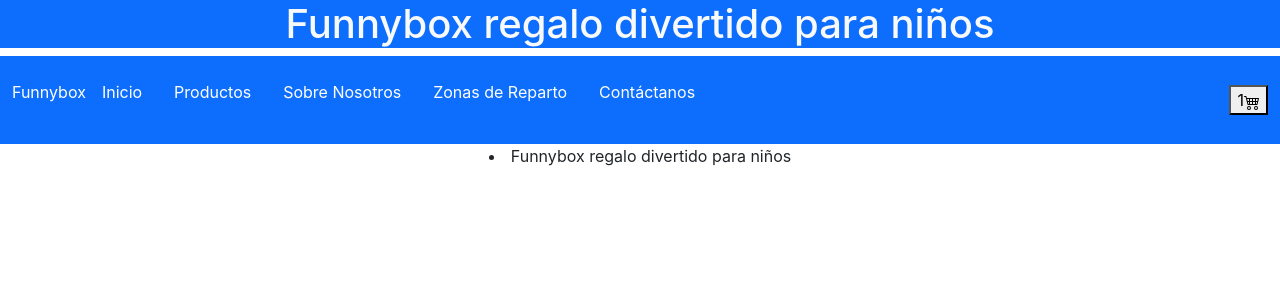
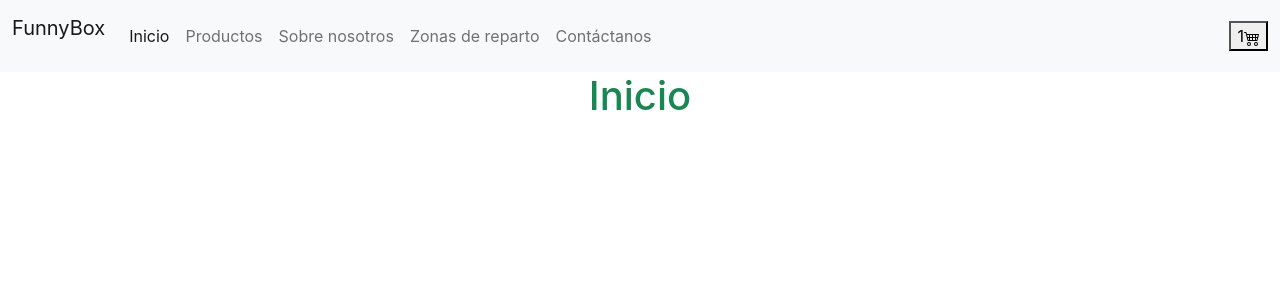
Before and after one commit to Jigeroar87/NODEJS, a React (Create React App) app: page / in a window 1280 px wide. Shown: the top 300 px of the page. Built offline with nearby package versions, Linux system fonts and the light colour scheme.

Commit message:
Avance 2dodesafio

```diff
--- a/src/App.js
+++ b/src/App.js
@@ -1,14 +1,11 @@
 import './App.css';
-import ItemListContainer from './Components/ItemListContainer/ItemListContainer';
-import Navbar from './Components/Navbar/Navbar';
+import Rutas from './Routes/Rutas';
 
 function App() {
 
   return (
     <div className="App">
-      <h1 className='text-light bg-primary'>Funnybox regalo divertido para niños</h1>
-      <Navbar items={['Inicio','Productos','Sobre Nosotros','Zonas de Reparto','Contáctanos']} NavbarLogoCss={'white'} NavbarLogo={'Funnybox'} />
-      <ItemListContainer greeting='Funnybox regalo divertido para niños'/>
+      <Rutas/>
     </div>
 
 );
--- a/src/Components/Navbar/Navbar.js
+++ b/src/Components/Navbar/Navbar.js
@@ -1,36 +1,33 @@
 import React from 'react'
-import NavbarItem from './NavbarItem'
 import './Navbar.css'
 import CartWidget from './CartWidget'
+import {NavLink} from 'react-router-dom'
 
 const Navbar = (props) => {
-console.log("🚀 ~ file: Navbar.js:5 ~ Navbar ~ props:", props)
- //const NavbarLogo= "CODER HOUSE"
-
- return (
-    <nav className= {
-          props.className || "navbar navbar-expand-lg navbar-dark bg-primary"
-          }
-    >
+  const {navbar_items} = props
+return (
+  <nav className="navbar navbar-expand-lg navbar-light bg-light">
   <div className="container-fluid">
-    <p className= { props.NavbarLogoCss || "navbar-brand"} >
-      {props.NavbarLogo}
-    </p>
+    <p className="navbar-brand" href="#">FunnyBox</p>
     <button className="navbar-toggler" type="button" data-bs-toggle="collapse" data-bs-target="#navbarNav" aria-controls="navbarNav" aria-expanded="false" aria-label="Toggle navigation">
       <span className="navbar-toggler-icon"></span>
     </button>
     <div className="collapse navbar-collapse" id="navbarNav">
       <ul className="navbar-nav">
-          {props.items?.map((texto,index)=> (
-              <NavbarItem key={index} texto={texto}/>
-          ))}
-
+          {
+              navbar_items.map(({path,name},index) => (
+                  <li key={index} className="nav-item">
+                      <NavLink className={'nav-link'} to={path}>{name}</NavLink>
+                  </li>
+              ))
+          }
       </ul>
     </div>
     <CartWidget/>
   </div>
 </nav>
-  )
+)
 }
 
+
 export default Navbar
--- /dev/null
+++ b/src/Pages/Contactanos.js
@@ -0,0 +1,9 @@
+import React from 'react'
+
+const Contacto = () => {
+  return (
+    <h1 className='text-success'>Contáctanos</h1>
+  )
+}
+
+export default Contacto
--- /dev/null
+++ b/src/Pages/Inicio.jsx
@@ -0,0 +1,9 @@
+import React from 'react'
+
+const Inicio = () => {
+  return (
+    <h1 className='text-success'>Inicio</h1>
+  )
+}
+
+export default Inicio
--- /dev/null
+++ b/src/Pages/Productos.jsx
@@ -0,0 +1,9 @@
+import React from 'react'
+
+const Productos = () => {
+  return (
+    <h1 className='text-danger'>Productos</h1>
+  )
+}
+
+export default Productos
--- /dev/null
+++ b/src/Pages/Sobrenosotros.jsx
@@ -0,0 +1,9 @@
+import React from 'react'
+
+const Sobrenosotros = () => {
+  return (
+    <h1 className='text-danger'>Sobre Nosotros</h1>
+  )
+}
+
+export default Sobrenosotros
--- /dev/null
+++ b/src/Pages/Zonasdereparto.jsx
@@ -0,0 +1,9 @@
+import React from 'react'
+
+const Zonasdereparto = () => {
+  return (
+    <h1 className='text-danger'>Zonas de Reparto</h1>
+  )
+}
+
+export default Zonasdereparto
--- /dev/null
+++ b/src/Routes/Rutas.jsx
@@ -0,0 +1,49 @@
+import React from 'react'
+import {BrowserRouter,Routes,Route} from 'react-router-dom'
+import Inicio from '../Pages/Inicio'
+import Productos from '../Pages/Productos'
+import Sobrenosotros from '../Pages/Sobrenosotros'
+import Zonasdereparto from '../Pages/Zonasdereparto'
+import Contactanos from '../Pages/Contactanos'
+import Navbar from '../Components/Navbar/Navbar'
+
+const Rutas = () => {
+    const navbar_items = [
+        {
+            path:"/",
+            name:"Inicio"
+        },
+        {
+            path:"/Productos",
+            name:"Productos"
+        },
+        {
+            path:"/Sobrenosotros",
+            name:"Sobre nosotros"
+        },
+        {
+            path:"/Zonasdereparto",
+            name:"Zonas de reparto"
+        },
+        {
+            path:"/Contactanos",
+            name:"Contáctanos"
+        },
+    ]
+
+
+  return (
+    <BrowserRouter>
+        <Navbar navbar_items={navbar_items}/>
+        <Routes>
+            <Route path='/' element={<Inicio/>} />
+            <Route path='/Productos' element={<Productos/>} />
+            <Route path='/Sobrenosotros' element={<Sobrenosotros/>} />
+            <Route path='/Zonasdereparto' element={<Zonasdereparto/>} />
+            <Route path='/Contactanos' element={<Contactanos/>} />
+        </Routes>
+    </BrowserRouter>
+  )
+}
+
+export default Rutas
```
